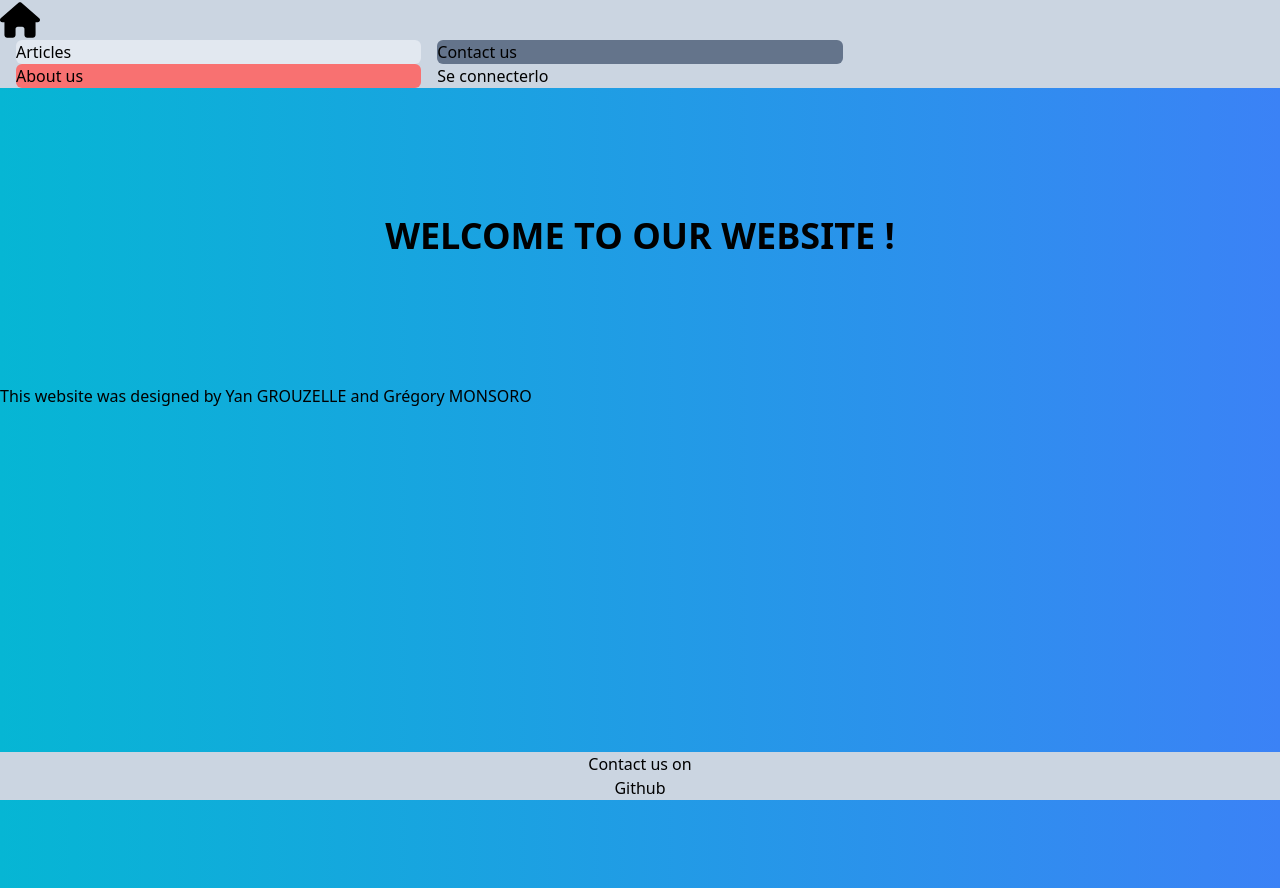
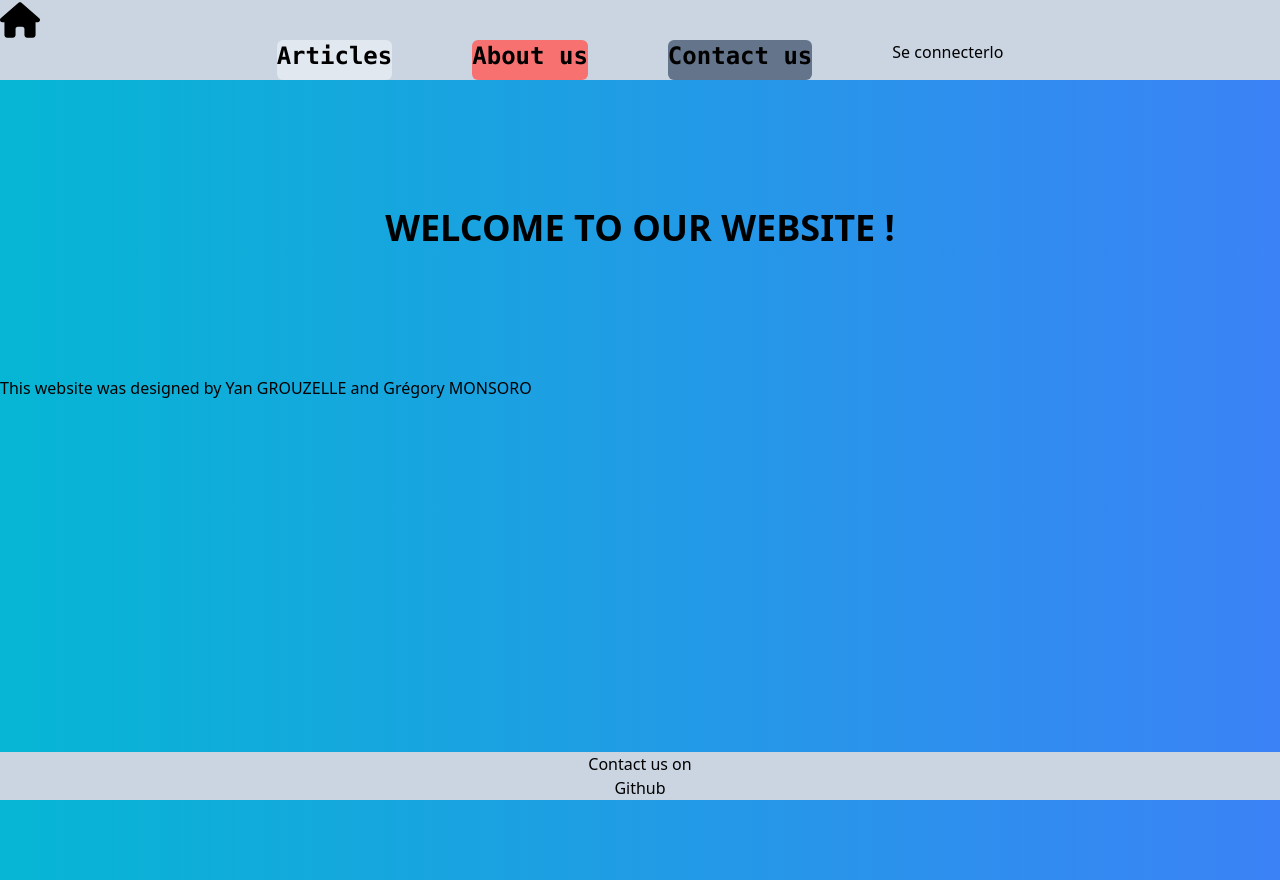
Before and after one commit to gr3g0ry552/ece-webtech-grouzelle-monsoro, a Next.js app in the folder app/: page / in a window 1280 px wide. Built offline with nearby package versions, Linux system fonts and the light colour scheme; what tailwindcss-font-inter would draw is missing.

Commit message:
fix: header arrangement (inline)

```diff
--- a/app/components/Header.js
+++ b/app/components/Header.js
@@ -3,7 +3,7 @@ import Link from "next/link";
 import Image from "next/image";
 import UserInfo from "./UserInfo";
 import Connection from "./Connection";
-import {Context} from "UserContext";
+import { Context } from "UserContext";
 
 export default function Header() {
   const [log, setlog] = useState(false);
@@ -13,7 +13,7 @@ export default function Header() {
       <title>Create Next App</title>
       <Link href={`/`}>
         <a>
-          <span class="text-3xl box-border w-50">
+          <span class="text-5xl box-border w-50">
             <svg
               class="h-10 w-10"
               viewBox="0 0 576 512"
@@ -24,20 +24,22 @@ export default function Header() {
           </span>
         </a>
       </Link>
-      <div class="container mx-auto px-4 columns-3 gap-4">
-        <div class="bg-slate-200 rounded-md">
+      <div class="flex">
+        <div class="flex mx-auto px-4 columns-6 gap-20">
+          <div class="bg-slate-200 rounded-md h-10 text-2xl font-bold font-mono">
             <Link href="/articles_general">Articles</Link>
           </div>
-        <div class="bg-red-400 rounded-md">
+          <div class="bg-red-400 rounded-md h-10 text-2xl font-bold font-mono">
             <Link href="/about">About us</Link>
           </div>
-        <div class="bg-slate-500 rounded-md">
+          <div class="bg-slate-500 rounded-md h-10 text-2xl font-bold font-mono">
             <Link href="/contacts">Contact us</Link>
           </div>
           <div class="bg-slate-420 rounded-md">
             {user ? <UserInfo /> : <Connection />}
           </div>
         </div>
+      </div>
     </header>
   );
 }
--- a/package.json
+++ b/package.json
@@ -20,6 +20,9 @@
   },
   "homepage": "https://github.com/gr3g0ry552/ece-webtech-grouzelle-monsoro#readme",
   "dependencies": {
-    "nodemon": "^2.0.20"
+    "next": "^13.0.5",
+    "nodemon": "^2.0.20",
+    "react": "^18.2.0",
+    "react-dom": "^18.2.0"
   }
 }
```
Also changed, not shown: 1 other file (tests, documents, lock files or other folders). Lines whose indentation alone changed are shown as unchanged.
